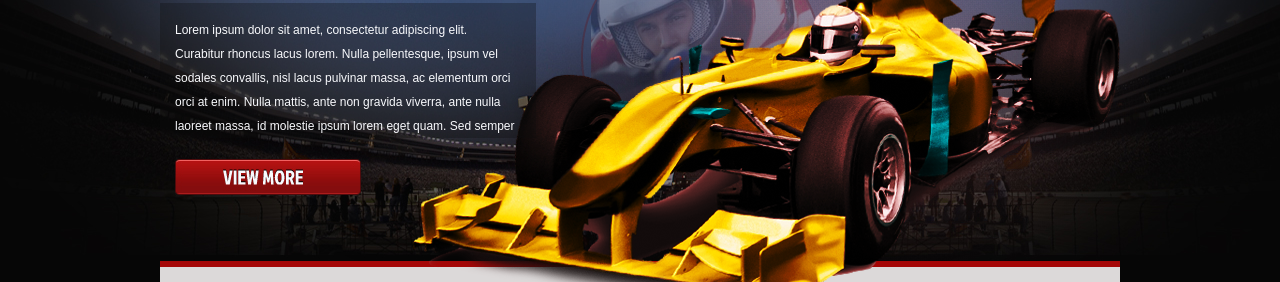
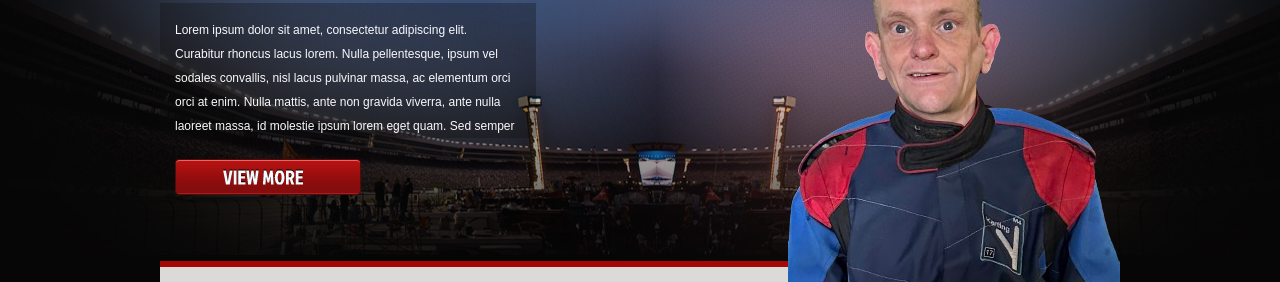
Before and after one commit to GloverRacingTeam/GloverRacingTeam, a plain HTML site: page index.html in a window 1280 px wide. Shown: the part 291-573 px from the top of the page. Drawn offline with Linux system fonts and the light colour scheme; a web font is replaced by a local one.

Commit message:
Update style.css

```diff
--- a/css/style.css
+++ b/css/style.css
@@ -87,7 +87,7 @@ a img {
 	margin:14px 15px 0 0;
 }
 .header div.featured {
-	background:url(../images/racing-car.png) no-repeat right 31px;
+	background:url(../images/Gary1.png) no-repeat right 31px;
 	height:420px;
 }
 .header div.featured h2 {
```
